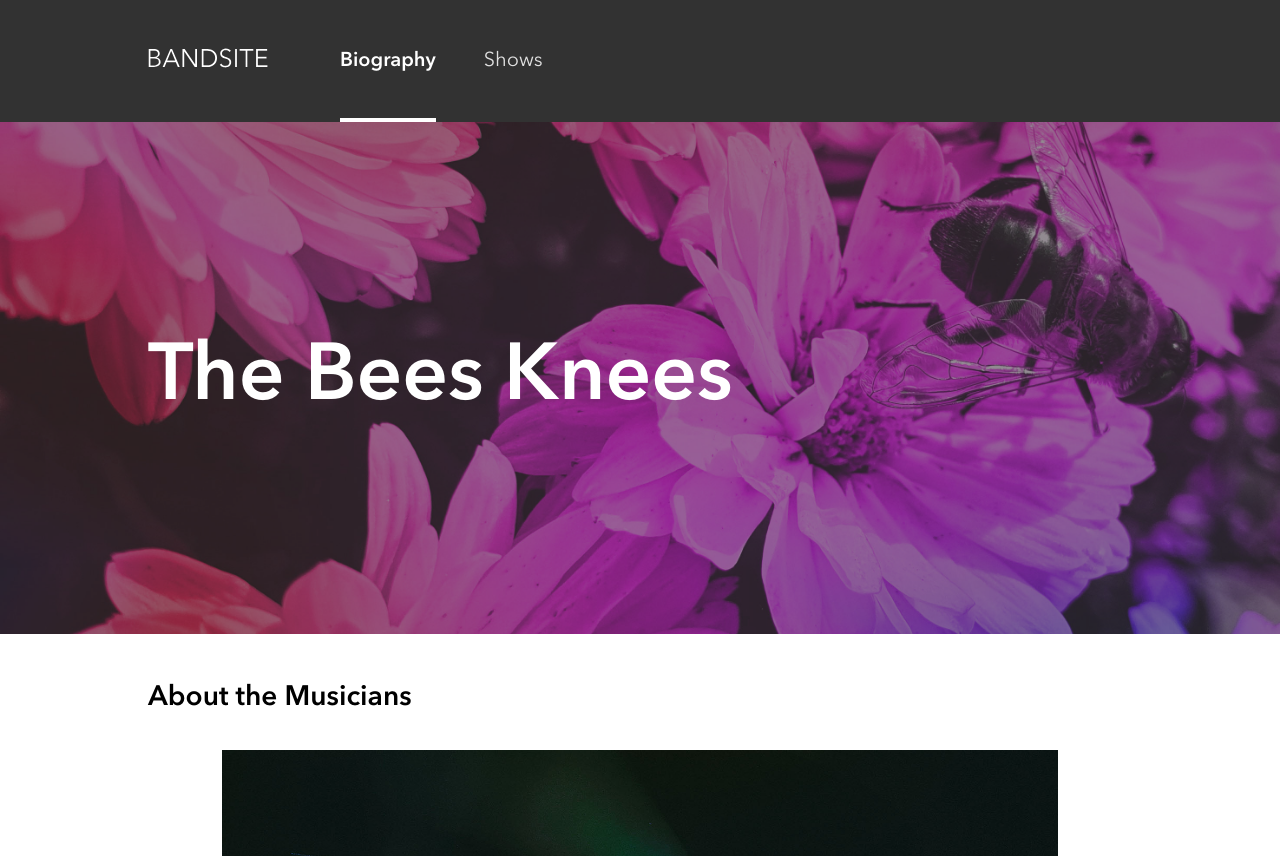
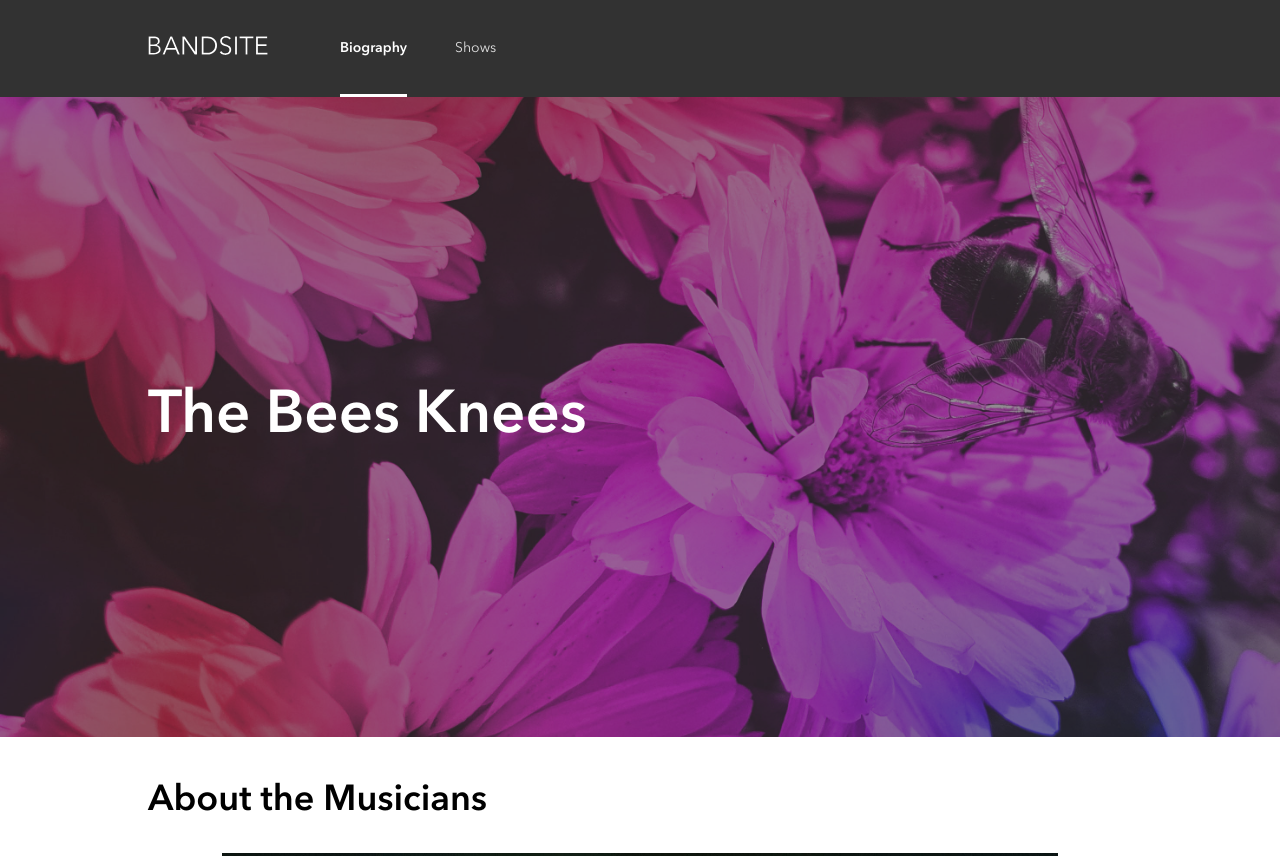
Before and after one commit to JustinL197/bandsite-project, a plain HTML site: page index.html in a window 1280 px wide. Shown: the top 856 px of the page. Drawn offline with Linux system fonts and the light colour scheme.

Commit message:
formatting changes for each sass files

```diff
--- a/styles/bio.scss
+++ b/styles/bio.scss
@@ -1,4 +1,5 @@
 @use './partials/mixins' as mixin;
+@import './partials/variables';
 @import './partials/global';
 
 
@@ -18,14 +19,10 @@
     }
 
     @include mixin.desktop{
-        aspect-ratio: 5/2;
-        // height: 40vh;
+        aspect-ratio: 4/2;
     }
 
-    @include mixin.ultrawide{
-        aspect-ratio: 3/1;
-    }
-
+    // 50% opacity for hero image
     &__overlay {
         content:'';
         position: absolute;
@@ -38,86 +35,76 @@
     }
 
     &__title {
-        padding-left: 16px;
+        padding-left: $padding-mobile;
         margin:0;
         color: $primary-text-lighbg;
-        font-size: $page-header-font-size;
-        line-height: $page-header-line-height;
+        font-size: 32px;
+        line-height: $font-line-height;
         font-weight: 600;
         z-index: 2;
 
         @include mixin.tablet{
-            padding-left: 36px;
+            padding-left: $padding-tablet;
             font-size: 60px;
-            line-height: $page-header-line-height * 2.125;
+            line-height: 68px;
             font-weight: 600;
         }
 
         @include mixin.desktop{
-            padding-left: 148px;
-            font-size: $page-header-font-size * 2.5;
-            line-height: $page-header-line-height * 2.125;
-            font-weight: 600;
-        }
-
-        @include mixin.ultrawide{
-            padding-left: 148px;
-            font-size: $page-header-font-size * 2.5;
-            line-height: $page-header-line-height * 2.125;
+            padding-left: $padding-desktop;
+            font-size: 60px;
+            line-height: 68px;
             font-weight: 600;
         }
     }
 }
 
-// Styling for the main
+// Styling for the "about-section" of main
 
 .about-section{
     display:flex;
     flex-direction: column;
-    padding-right: 16px;
-    padding-left: 16px;
+    padding: 0 $padding-mobile;
 
     @include mixin.tablet{
-        padding-left: 36px;
-        padding-right: 36px;
+        padding: 0 $padding-tablet;
     }
 
     @include mixin.desktop{
-        padding-left: 148px;
-        padding-right: 148px;
+        padding: 0 $padding-desktop
     }
 
     &__header{
-        padding-top: 24px;
-        padding-bottom: 16px;
+        padding-top: 36px;
+        padding-bottom: $padding-after-content-mobile;
         margin:0;
-        font-size: $section-header-font-size;
-        line-height: $page-header-line-height;
+        font-size: $header-font-size;
+        line-height: $font-line-height;
         font-weight: 600;
 
         @include mixin.tablet{
             padding-top: 48px;
-            padding-bottom: 36px;
-            font-size: 36px;
-            line-height: $page-header-line-height;
+            padding-bottom: $padding-after-content-tablet;
+            font-size: $header-font-size;
+            line-height: $font-line-height;
         }
 
         @include mixin.desktop{
             padding-top: 48px;
             padding-bottom: 36px;
-            font-size: 28px;
-            line-height: $page-header-line-height
+            font-size: $header-font-size;
+            line-height: $font-line-height;
         }
     }
 
     &__image{
-        padding-bottom: 16px;
+        padding-bottom: $padding-after-content-mobile;
         margin:0;
         width: 100%;
         aspect-ratio: 10/6;
 
         @include mixin.tablet{
-            padding-bottom: 36px;
+            padding-bottom: $padding-after-content-tablet;
             aspect-ratio: 9/5;
             height: auto;
             width: 85%;
@@ -135,13 +122,13 @@
 
     &__image-description{
         margin:0;
-        font-size:$body-copy-font-size;
-        line-height: $body-copy-line-height;
+        font-size: 20px;
+        line-height: $font-line-height;
         font-weight: 600;
 
         @include mixin.tablet{
             font-size: 24px;
-            font-weight: 500;
+            font-weight: 600;
             width: 85%;
             align-self: center;
         }
@@ -157,12 +144,13 @@
     }
 
     &__indent{
-        margin-top: 10px;
-        margin-bottom: 10px;
+        padding-top: 10px;
+        padding-bottom: 32px;
 
         @include mixin.tablet{
             font-size: 16px;
-            font-weight: 500;
+            font-weight: 600;
+            padding-bottom: $padding-after-content-tablet;
         }
 
         @include mixin.desktop{
@@ -173,14 +161,13 @@
     }
 
     &__subheader{
-        font-size: $subheader-font-size;
-        font-weight: 500;
-        line-height: $subheader-line-height;
-        padding-bottom: 16px;
+        font-size: 20px;
+        font-weight: 600;
+        line-height: $font-line-height;
+        padding-bottom: $padding-after-content-mobile;
         margin: 0;
 
         @include mixin.tablet{
-            padding-top: 36px;
             padding-bottom: 24px;
             font-size: 24px;
             font-weight: 600;
@@ -198,26 +185,11 @@
         }
     }
 
-    &__paragraph1{
+    &__paragraph{
         margin:0;
-        font-size:$body-copy-font-size;
-        line-height: $body-copy-line-height;
-        padding-bottom: 16px;
-
-        @include mixin.tablet{
-            font-size: 14px;
-        }
-
-        @include mixin.desktop{
-            font-size: 14px;
-        }
-    }
-
-    &__paragraph2{
-        margin:0;
-        font-size:$body-copy-font-size;
-        line-height: $body-copy-line-height;
-        padding-bottom: 16px;
+        font-size:20px;
+        line-height: 24px;
+        padding-bottom: $padding-after-content-mobile;
 
         @include mixin.tablet{
             font-size: 14px;
@@ -247,54 +219,53 @@
     }
 }
 
+// Styling for the gallery section
 .gallery{
     display: flex;
     flex-direction: column;
     padding-top: 24px;
     background-color: $alabaster;
-    padding-left: 16px;
-    padding-right: 16px;
-    padding-bottom: 16px;
+    padding-left: $padding-mobile;
+    padding-right: $padding-mobile;
 
     @include mixin.tablet{
-        padding-left: 32px;
-        padding-right: 32px;
+        padding-left: $padding-tablet;
+        padding-right: $padding-tablet;
         display: flex;
         flex-direction: row;
         flex-wrap: wrap;
     }
 
     @include mixin.desktop{
-        padding-left: 148px;
-        padding-right: 148px;
+        padding-left: $padding-desktop;
+        padding-right: $padding-desktop;
         display: flex;
         flex-direction: row;
         flex-wrap: wrap;
     }
 
     &__header{
-        font-size: $page-header-font-size;
-        padding-bottom: 16px;
+        font-size: $header-font-size;
+        padding-bottom: $padding-after-content-mobile;
         margin:0;
         font-weight: 600;
 
         @include mixin.tablet{
-            padding-top: 48px;
+            padding-top: 36px;
             padding-bottom: 36px;
-            font-size: 36px;
-            line-height: $page-header-line-height;
+            font-size: $header-font-size;
+            line-height: $font-line-height;
         }
 
         @include mixin.desktop{
             padding-top: 48px;
             padding-bottom: 36px;
-            font-size: 28px;
-            line-height: $page-header-line-height;
+            font-size: $header-font-size;
+            line-height: $font-line-height;
         }
     }
 
     &__container{
-
         @include mixin.tablet{
             display: flex;
             flex-wrap: wrap;
@@ -325,7 +296,5 @@
         @include mixin.desktop{
             width: 31%;
         }
-
     }
-
 }
--- a/styles/partials/_global.scss
+++ b/styles/partials/_global.scss
@@ -1,54 +1,14 @@
 @use './mixins' as mixin;
+@import './variables';
 @import './font-type';
 
-
-//colors
-$primary-text-darkbg: #323232;
-$seconday-text-color: #AFAFAF;
-$primary-text-lighbg: #FFFFFF;
-
-$bandSite-DarkBlack: #000000;
-$mercury: #E1E1E1;
-$alabaster: #FAFAFA;
-
-//padding
-$padding-before-headlines: 24px;
-$padding-after-headlines: 16px;
-$padding-between-components: 16px;
-
-//type-kit
-$page-header-font-size: 32px;
-$page-header-line-height: 32px;
-$page-header-font-weight: 700; // Bold
-
-$section-header-font-size: 32px;
-$section-header-line-height: 32px;
-$section-header-font-weight: 700; // Bold
-
-$subheader-font-size: 20px;
-$subheader-line-height: 22px;
-$subheader-font-weight: 600; // Demi
-
-$body-copy-font-size: 18px;
-$body-copy-line-height: 24px;
-$body-copy-font-weight: 400; // Regular
-
-$footer-copy-font-size: 16px;
-$footer-copy-line-height: 18px;
-$footer-copy-font-weight: 400; // Regular
-
-$labels-buttons-font-size: 10px;
-$labels-buttons-line-height: 20px;
-$labels-buttons-font-weight: 700; // Bold
-
-
 //default margin/font style for html
-
 body{
     font-family: 'AvenirNextTLPro', sans-serif;
     margin: 0;
 }
 
+// Styling for the nav-bar
 .main-nav{
     display: flex;
     background-color: $primary-text-darkbg;
@@ -57,6 +17,8 @@ body{
     justify-content: center;
 
     @include mixin.tablet{
+        padding-top: 16px;
+        padding-bottom: 16px;
         flex-direction: row;
         align-items: center;
         justify-content: start;
@@ -70,42 +32,21 @@ body{
         justify-content: start;
     }
 
-    @include mixin.ultrawide{
-        padding-top: 24px;
-        padding-bottom: 24px;
-        flex-direction: row;
-        align-items: center;
-        justify-content: start;
-    }
-
     &__logo{
-        padding-top: 16px;
-        max-width: 120px;
-        max-height: 20px;
+        padding-top: $padding-mobile;
+        width: 150px;
+        height: 40px;
 
         @include mixin.tablet{
-            padding-top: 24px;
-            padding-bottom: 24px;
-            padding-left: 36px;
-            padding-right: 72px;
+            width: 120px;
+            height: 25px;
+            padding: 0 72px 0 36px;
         }
 
         @include mixin.desktop{
             width: 120px;
-            height: 20px;
-            padding-top: 24px;
-            padding-bottom: 24px;
-            padding-left: 148px;
-            padding-right: 72px;
-        }
-
-        @include mixin.ultrawide{
-            width: 120px;
-            height: 20px;
-            padding-top: 24px;
-            padding-bottom: 24px;
-            padding-left: 148px;
-            padding-right: 72px;
+            height: 25px;
+            padding: 0 72px 0 148px;
         }
     }
 
@@ -121,10 +62,6 @@ body{
         @include mixin.desktop{
             width: auto;
         }
-
-        @include mixin.ultrawide{
-            width: auto;
-        }
     }
 
     &__list-item{
@@ -132,7 +69,7 @@ body{
         width:50%;
         text-align: center;
         list-style: none;
-        font-size: $subheader-font-size;
+        font-size: 18px;
 
         @include mixin.tablet{
             width: 100%;
@@ -143,11 +80,7 @@ body{
         @include mixin.desktop{
             width: 100%;
             padding-right: 48px;
-        }
-
-        @include mixin.ultrawide{
-            width: 100%;
-            padding-right: 48px;
+            font-size: 14px;
         }
     }
 
@@ -157,50 +90,47 @@ body{
         text-decoration: none;
         color: $mercury;
 
+        // Styling for the hover-animation
         &::after {
             content: '';
             position: absolute;
-            left: 0; // positioning the ::after content
-            right:0; //positioning the ::after contnet
+            left: 0;
+            right:0;
             bottom: -16px;
             background: white;
-            width: 0%; // Full width of the element
-            height: 3px; // Thickness of the underline
+            width: 0%;
+            height: 3px;
 
             @include mixin.tablet{
-                bottom: -28px; // Adjust this value to place the underline below the text
+                bottom: -31px;
             }
 
             @include mixin.desktop{
-                bottom: -49px;
+                bottom: -41px;
                 height: 4px;
-            }
-
-            @include mixin.ultrawide{
-                bottom: -48px;
             }
         }
 
         &--active::after, &:hover::after{
-            width: 100%; // Underline will always be the full width on hover and when active
+            width: 100%;
         }
-
 
         &--active{
             color:$primary-text-lighbg;
-            font-weight: $subheader-font-weight;
+            font-weight: 600;
         }
     }
 }
 
+// Styling for the footer section
 .footer{
     background-color: $primary-text-darkbg;
     display: flex;
     position: relative;
     flex-direction: column;
     padding-top: 24px;
-    padding-left: 16px;
-    padding-right: 16px;
+    padding-left: $padding-mobile;
+    padding-right: $padding-mobile;
     margin: 0;
 
     @include mixin.tablet{
@@ -230,20 +160,36 @@ body{
     }
 
     &__header{
-        font-size: $page-header-font-size;
+        font-size: $header-font-size;
         font-weight: 600;
         color: white;
-        padding-top: 16px;
-        padding-bottom: 24px;
-        padding-right: 17px;
+        padding-top: $padding-mobile;
+        padding-bottom: $padding-after-content-mobile;
         margin: 0;
-
     }
 
     &__socials{
-        padding-left: 8px;
         display: flex;
         gap: 30px;
+        align-items: center;
+    }
+
+    &__logo{
+        width: 30px;
+        height: 30px;
+        padding-bottom: 12px;
+
+        @include mixin.tablet{
+            width: auto;
+            height: auto;
+            padding-bottom: 0;
+        }
+
+        @include mixin.desktop{
+            width: auto;
+            height: auto;
+            padding-bottom: 0;
+        }
     }
 }
 
@@ -277,11 +223,18 @@ body{
         }
     }
 
+    &__block{
+        &--indentation{
+            padding-left: 5px;
+        }
+    }
+
     &__header{
-        color: white;
-        font-size:$footer-copy-font-size;
-        line-height: $footer-copy-line-height;
+        color: $primary-text-lighbg;
+        font-size: 16px;
+        line-height: 18px;
         font-weight: 600;
+
 
         @include mixin.tablet{
             font-size: 14px;
@@ -295,6 +248,7 @@ body{
     &__details{
         font-size: 16px;
         line-height: 25px;
+        padding-bottom: 10px;
 
         @include mixin.tablet{
             font-size: 14px;
@@ -319,21 +273,26 @@ body{
 
     &__email{
         text-decoration: none;
-        color: white;
+        color: $primary-text-lighbg;
+        padding-bottom: 20px;
     }
 
     &__logo{
         padding-top: 36px;
-        width: 120px;
-        height: 25px;
+        width: 150px;
+        height: 40px;
 
         @include mixin.tablet{
+            width: 120px;
+            height: 25px;
             position:absolute;
             top: -90px;
             right: 0;
         }
 
         @include mixin.desktop{
+            width: 120px;
+            height: 25px;
             position:absolute;
             top: -90px;
             right: 0;
--- a/styles/partials/_mixins.scss
+++ b/styles/partials/_mixins.scss
@@ -1,7 +1,6 @@
 //breakpoints
 $breakpoint-tablet: 768px;
 $breakpoint-desktop: 1280px;
-$breakpoint-ultrawide: 2560px;
 
 
 @mixin tablet{
@@ -11,13 +10,7 @@ $breakpoint-ultrawide: 2560px;
 }
 
 @mixin desktop{
-    @media (min-width: $breakpoint-desktop) and (max-width: ($breakpoint-ultrawide - 1px)){
+    @media (min-width: $breakpoint-desktop){
         @content;
     }
 }
-
-@mixin ultrawide{
-    @media (min-width: $breakpoint-ultrawide){
-        @content;
-    }
-}
--- /dev/null
+++ b/styles/partials/_variables.scss
@@ -0,0 +1,21 @@
+// Left and right padding for different breakpoints
+$padding-mobile: 16px;
+$padding-tablet: 36px;
+$padding-desktop: 148px;
+
+// Top and bottom padding for different breakpoints
+$padding-after-content-mobile: 20px;
+$padding-after-content-tablet: 36px;
+
+// Common font/line sizes used
+$header-font-size: 36px;
+$font-line-height: 32px;
+
+//colors
+$primary-text-darkbg: #323232;
+$seconday-text-color: #AFAFAF;
+$primary-text-lighbg: #FFFFFF;
+
+$bandSite-DarkBlack: #000000;
+$mercury: #E1E1E1;
+$alabaster: #FAFAFA;
```
Also changed, not shown: index.html (+5 -5 lines), styles/bio.css, styles/partials/_font-type.scss (line endings or trailing spaces).
